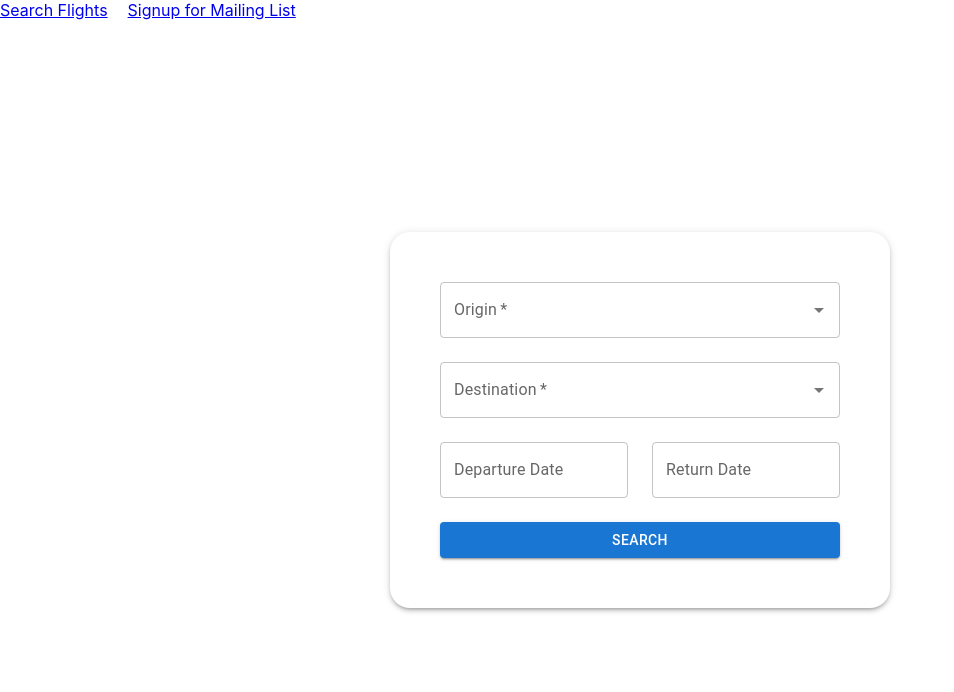
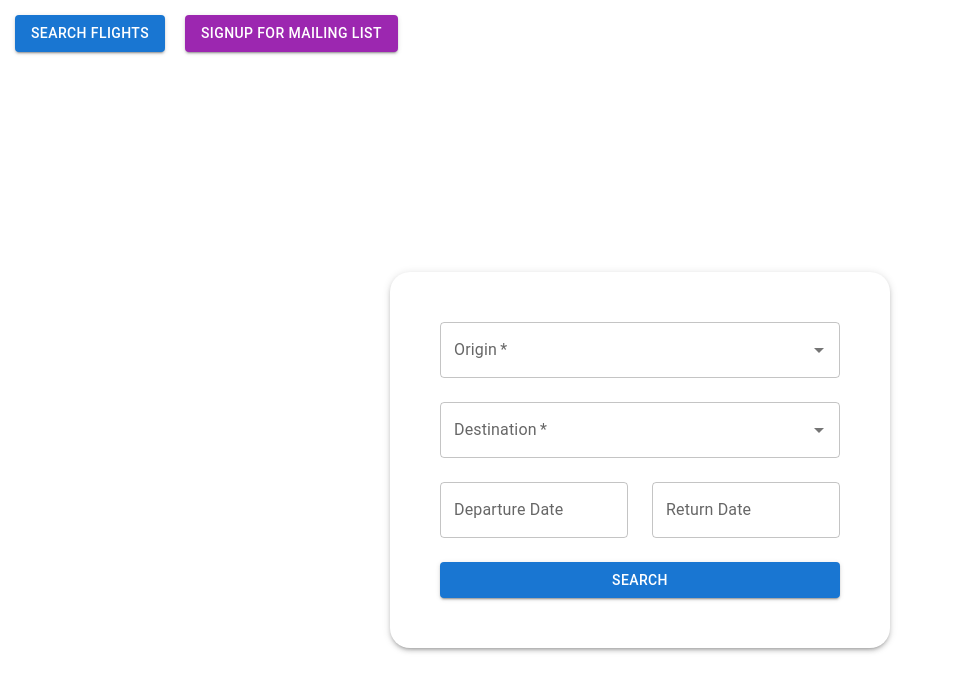
Before and after one commit to EvanKiser/flight-ui, a React (Create React App) app: page / in a window 1280 px wide. Shown: the top 692 px of the page, without its empty margins (0-954 px from the left). Built offline with nearby package versions, Linux system fonts and the light colour scheme; no server answers.

Commit message:
QOL Updates

```diff
--- a/src/App.tsx
+++ b/src/App.tsx
@@ -1,4 +1,5 @@
 import React, { useState } from 'react';
+import { Button } from '@mui/material';
 import { BrowserRouter as Router, Route, Link, Routes, useLocation } from 'react-router-dom';
 import SearchForm from './components/SearchForm';
 import SignupForm from './components/SignupFrom';
@@ -8,25 +9,34 @@ import axios from 'axios';
 const App: React.FC = () => {
   const [flights, setFlights] = useState<Flight[]>([]);
   const [searchData, setSearchData] = useState<null | { [key: string]: string }>(null);
+  const [isLoading, setIsLoading] = useState(false); // New state for loading status
 
   const NavBar = () => {
     const location = useLocation();
     return (
-      <nav>
-        <Link to="/" style={{ marginRight: '20px' }}>Search Flights</Link>
-        {location.pathname !== '/signup' && <Link to="/signup">Signup for Mailing List</Link>}
+      <nav style={{ position: 'absolute', top: 0, left: 0, padding: '15px' }}>
+        <Button variant="contained" color="primary" component={Link} to="/" style={{ marginRight: '20px' }}>
+          Search Flights
+        </Button>
+        {location.pathname !== '/signup' && (
+          <Button variant="contained" color="secondary" component={Link} to="/signup">
+            Signup for Mailing List
+          </Button>
+        )}
       </nav>
     );
   };
 
   const getFlightList = async (payload: { origin_code: string, destination_code: string, departureDate: string, returnDate: string }) => {
+    setIsLoading(true); // Set loading to true before the API call
     const response = await axios.post(`${process.env.REACT_APP_API_URL}/flight/search`, payload)
     .then(response => {
       return response.data
     })
-    .catch(error => console.log(error));
+    .catch(error => console.log(error))
+    .finally(() => setIsLoading(false)); // Set loading back to false after the API call
 
-    return response
+    return response;
   };
 
   const handleSearch = async (data: { origin_code: string, destination_code: string, departureDate: string, returnDate: string }) => {
@@ -34,7 +44,7 @@ const App: React.FC = () => {
     try {
       const flightsResponse = await getFlightList(data);
       if (flightsResponse) {
-        setFlights(flightsResponse)
+        setFlights(flightsResponse);
       }
     } catch (error) {
       console.log('Error fetching flights:', error);
@@ -43,14 +53,14 @@ const App: React.FC = () => {
 
   return (
     <Router>
-      <div className="App">
+      <div className="App" style={{ paddingTop: '60px' }}>
         <NavBar />
         <Routes>
           <Route path="/signup" element={<SignupForm />} />
           <Route path="/" element={!searchData ? (
             <SearchForm onSearch={handleSearch} />
           ) : (
-            <FlightList flights={flights} />
+            <FlightList flights={flights} isLoading={isLoading} />
           )} />
         </Routes>
       </div>
--- a/src/components/FlightList.tsx
+++ b/src/components/FlightList.tsx
@@ -15,12 +15,14 @@ export interface Flight {
 
 interface Props {
   flights: Flight[];
+  isLoading: boolean;
 }
 
-const FlightList: FC<Props> = ({ flights }) => {
+const FlightList: FC<Props> = ({ flights, isLoading }) => {
   return (
     <div>
       <h1>Available Flights</h1>
+      {isLoading && <p>Loading...</p>}
       <Grid container spacing={3}>
         {flights.map((flight, index) => (
           <Grid item xs={12} sm={6} md={4} key={index}>
```
